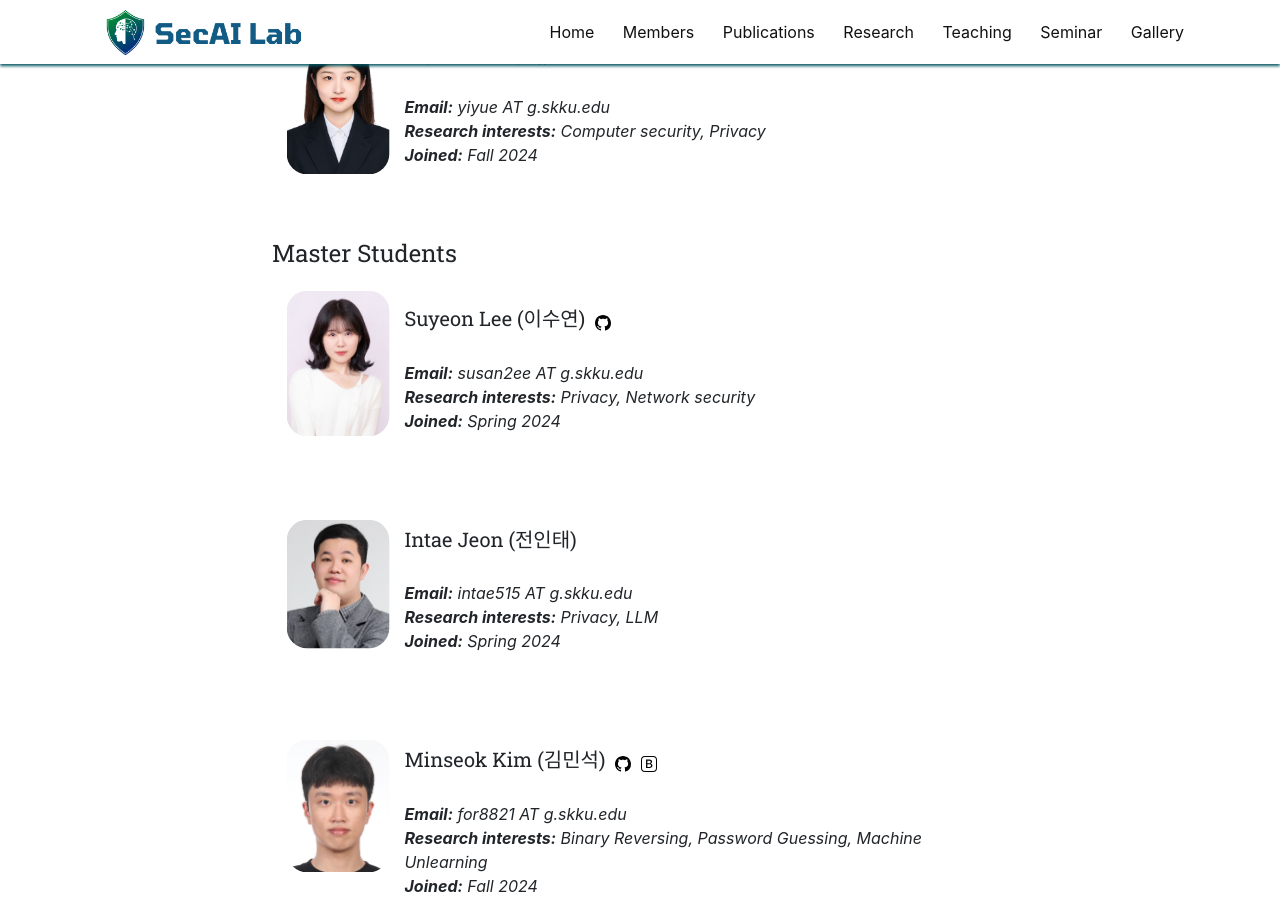
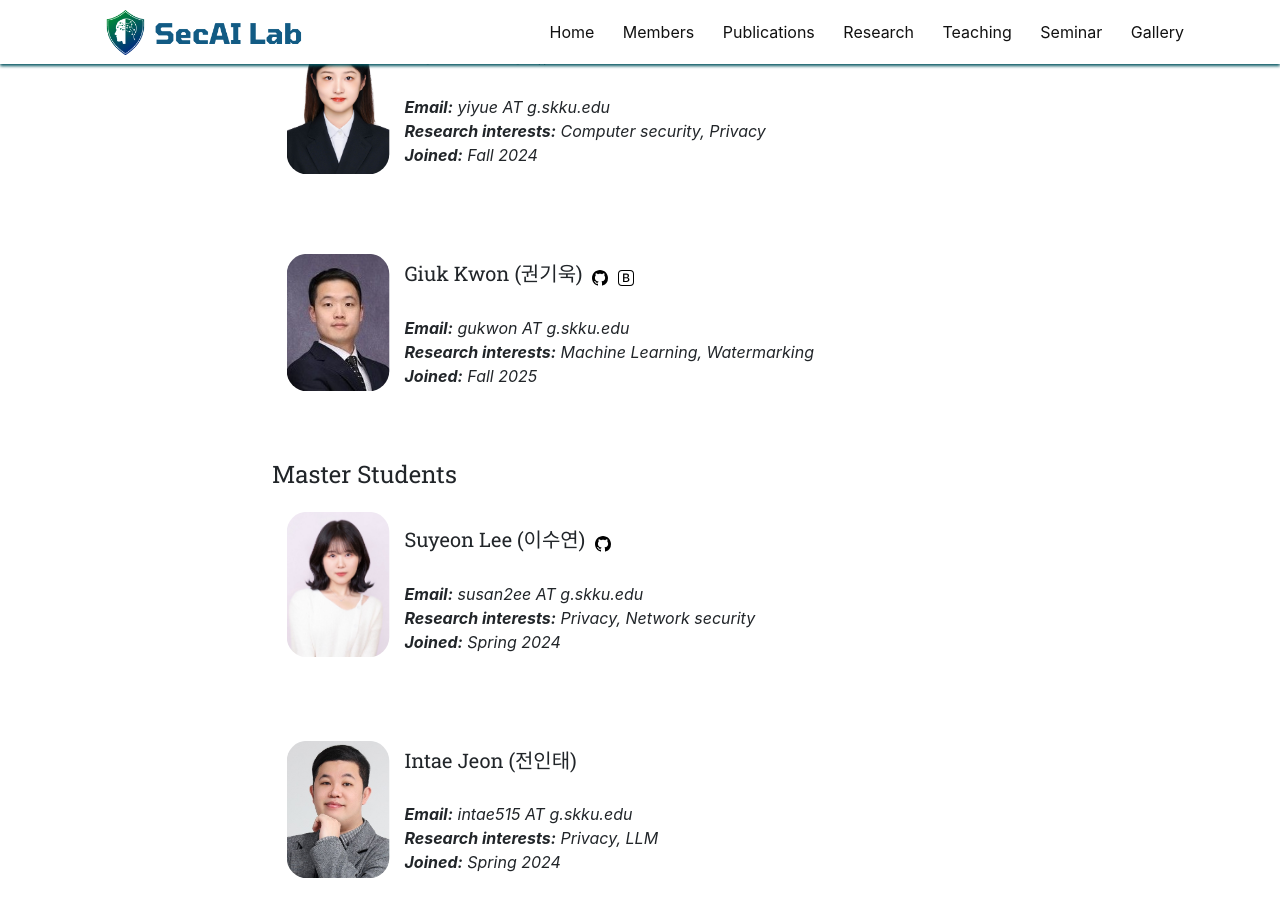
Before and after one commit to SecAI-Lab/secai-lab.github.io, a Jekyll site: the page built from pages/members.md, in a window 1280 px wide and 900 px high, scrolled down 964 px. Built offline with Jekyll 4.4.1, drawn with Linux system fonts in a browser that asks for light colours; nearby versions of some CDN libraries.

```diff
--- a/_data/phd_ms_students.yml
+++ b/_data/phd_ms_students.yml
@@ -5,3 +5,12 @@
   research: Computer security, Privacy
   github: https://github.com/Yii-99
   joined: Fall 2024
+
+- name: Giuk Kwon (권기욱)
+  photo: giuk.jpg
+  info: Master student (Combined MS and Ph.D. program)
+  email: gukwon AT g.skku.edu
+  research: Machine Learning, Watermarking
+  github: https://github.com/someday55
+  joined: Fall 2025
+  blog: https://someday55.github.io/
```
Also changed, not shown: images/members/giuk.jpg (added), images/members/giuk2.png (added), images/members/intae2.jpg, images/members/profile.jpg (added).
